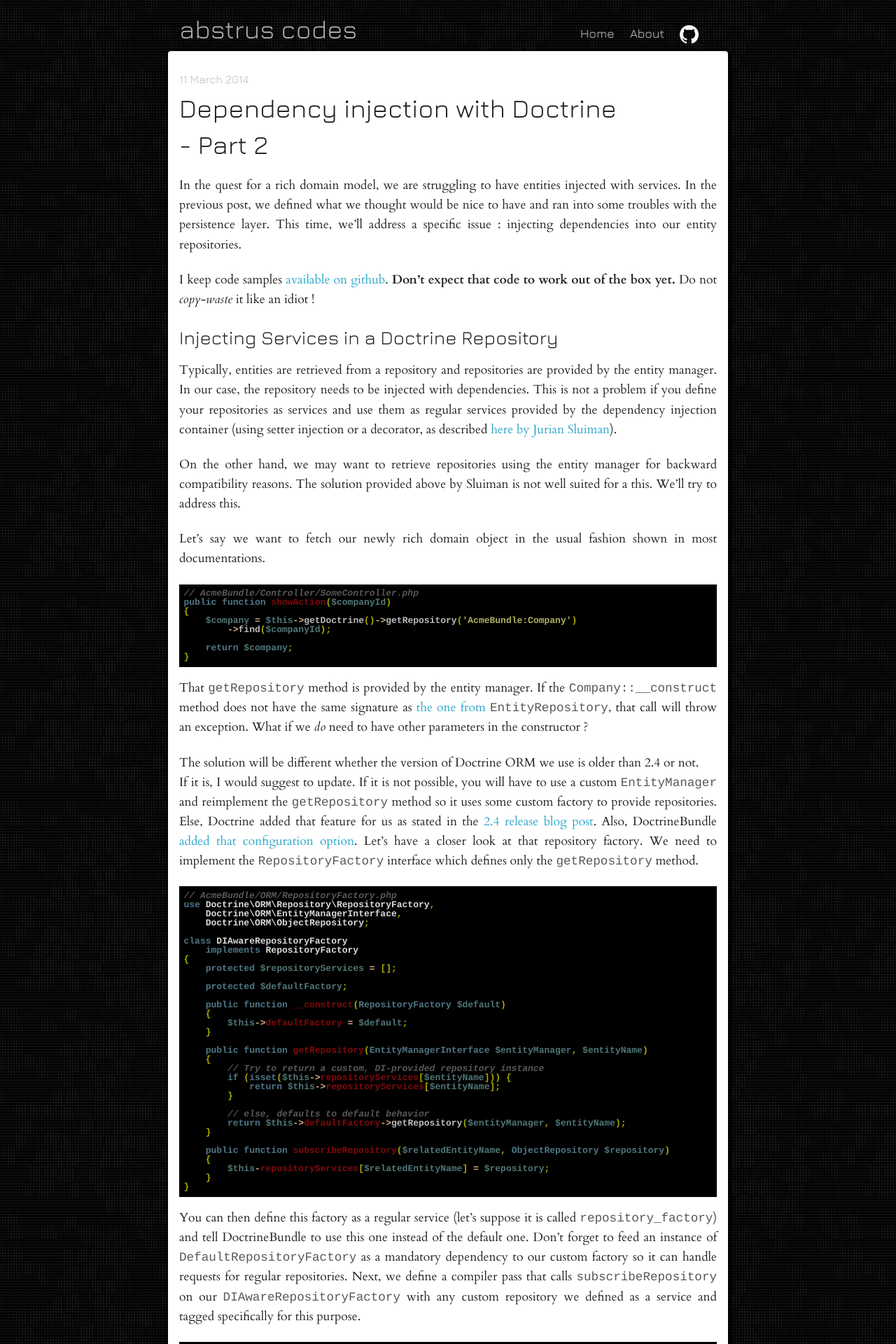
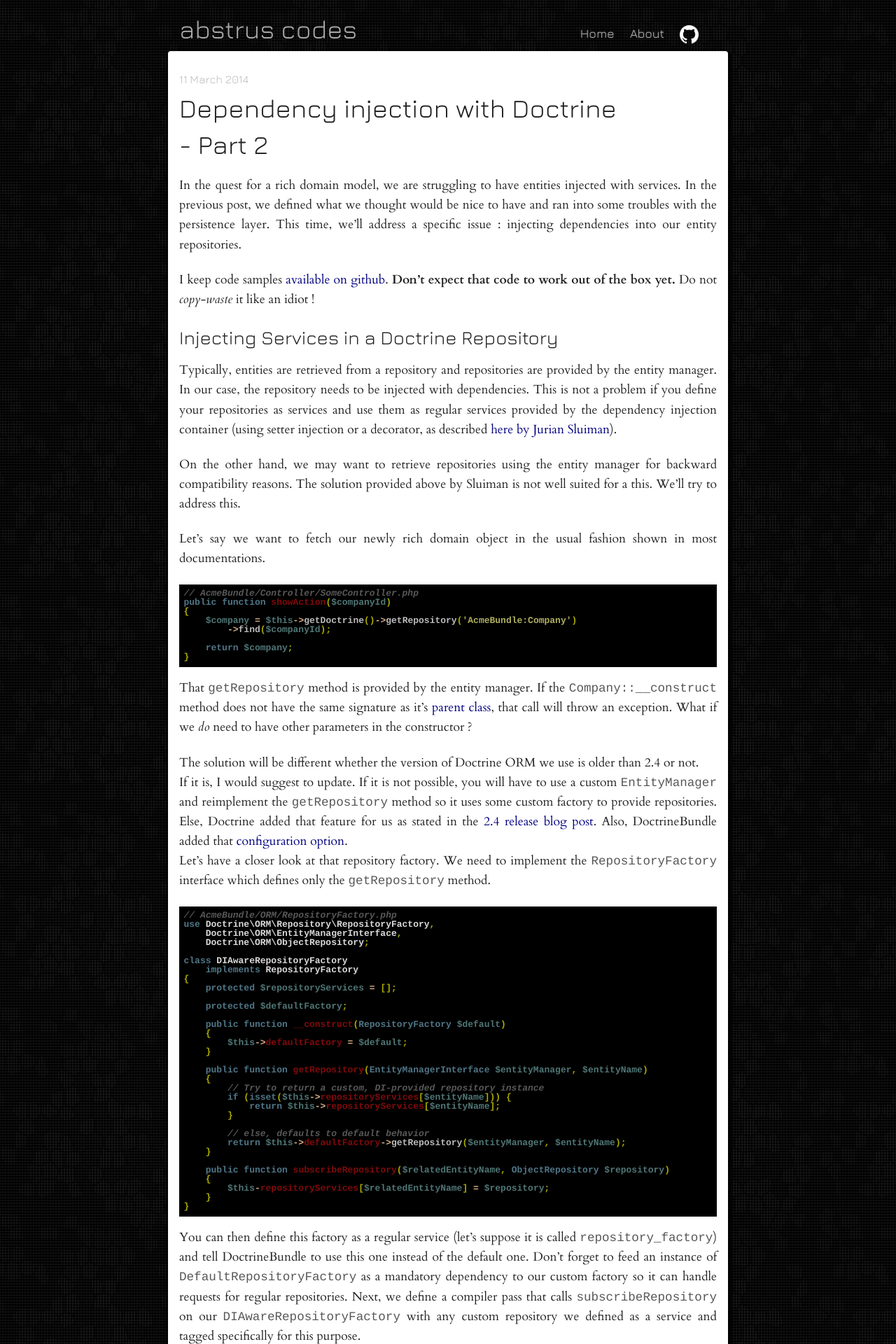
Before and after one commit to abstrus/abstrus.github.io, a Jekyll site: the page built from _posts/2014-03-11-dependency-injection-with-doctrine-part-2.md, in a window 1280 px wide. Shown: the top 1920 px of the page at 70% size. Built offline with Jekyll 4.4.1, drawn with Linux system fonts in a browser that asks for light colours; Markdown is read by kramdown in place of the engine named in the settings; comment, search, counter and statistics services are not loaded.

```diff
--- a/_config.yml
+++ b/_config.yml
@@ -9,7 +9,7 @@ meta:
 
 source:       .
 destination:  ./_site
-markdown:     redcarpet
+markdown:     kramdown
 pygments:     true
 permalink:    /:categories/:title.html
 future:       false
--- a/_posts/2014-03-11-dependency-injection-with-doctrine-part-2.md
+++ b/_posts/2014-03-11-dependency-injection-with-doctrine-part-2.md
@@ -8,7 +8,7 @@ In the previous post, we defined what we thought would be nice to have and ran
 into some troubles with the persistence layer.  This time, we'll address a specific issue :
 injecting dependencies into our entity repositories.
 
-I keep code samples [available on github](https://github.com/abstrus/AbstrusRichModelBundle).
+I keep code samples [available on github][github-richmodel]{:target="_blank"}.
 **Don't expect that code to work out of the box yet.**  Do not *copy-waste* it like an idiot !
 
 ## Injecting Services in a Doctrine Repository
@@ -16,8 +16,8 @@ I keep code samples [available on github](https://github.com/abstrus/AbstrusRich
 Typically, entities are retrieved from a repository and repositories are provided by the entity
 manager.  In our case, the repository needs to be injected with dependencies.  This is not a problem
 if you define your repositories as services and use them as regular services provided by the
-dependency injection container (using setter injection or a decorator, as described [here by Jurian
-Sluiman](https://juriansluiman.nl/article/142/dependency-injection-in-a-doctrine-repository)).
+dependency injection container (using setter injection or a decorator, as described
+[here by Jurian  Sluiman][sluiman-didoctrine]{:target="_blank"}).
 
 On the other hand, we may want to retrieve repositories using the entity manager for backward
 compatibility reasons.  The solution provided above by Sluiman is not well suited for a this.  We'll
@@ -38,20 +38,19 @@ public function showAction($companyId)
 {% endhighlight %}
 
 That `getRepository` method is provided by the entity manager.  If the `Company::__construct` method
-does not have the same signature as
-[the one from `EntityRepository`](http://www.doctrine-project.org/api/orm/2.4/source-class-Doctrine.ORM.EntityRepository.html#___construct), that call will throw an exception.  What if we
-*do* need to have other parameters in the constructor ?
+does not have the same signature as it's [parent class][api-entityrepository]{:target="_blank"},
+that call will throw an exception.  What if we *do* need to have other parameters in the constructor ?
 
 The solution will be different whether the version of Doctrine ORM we use is older than 2.4 or not.
 If it is, I would suggest to update.  If it is not possible, you will have to use a custom
 `EntityManager` and reimplement the `getRepository` method so it uses some custom factory to provide
 repositories.  Else, Doctrine added that feature for us as stated in the
-[2.4 release blog post](http://www.doctrine-project.org/2013/09/11/doctrine-2-4-released.html).
-Also, DoctrineBundle
-[added that configuration option](https://github.com/doctrine/DoctrineBundle/pull/204).  Let's have
-a closer look at that repository factory.  We need to implement the
-[`RepositoryFactory`](http://www.doctrine-project.org/api/orm/2.4/class-Doctrine.ORM.Repository.RepositoryFactory.html)
-interface which defines only the `getRepository` method.
+[2.4 release blog post][doctrine-release2.4]{:target="_blank"}.
+Also, DoctrineBundle added that
+[configuration option][github-doctrinebundle-repositoryfactory]{:target="_blank"}.
+Let's have  a closer look at that repository factory.  We need to implement the
+[`RepositoryFactory`][api-repositoryfactory]{:target="_blank"} interface which defines only the
+`getRepository` method.
 
 {% highlight php startinline %}
 // AcmeBundle/ORM/RepositoryFactory.php
@@ -151,8 +150,7 @@ a subscription to the `DIAwareRepositoryFactory`.  All those services will then
 the factory.
 
 For more details about service definition, using tags and about compiler passes, read some of the
-[Symfony Book](http://symfony.com/doc/current/book/index.html) and the
-[Symfony Cookbook](http://symfony.com/doc/current/cookbook/index.html).
+[Symfony Book][symfonybook]{:target="_blank"} and the [Symfony Cookbook][symfonycookbook]{:target="_blank"}.
 
 With this setup the custom repository should be accessible via
 `$this->getDoctrine()->getRepository('Acme\Model\Entity\Company')` as stated in the controller
--- a/assets/sass/_custom.scss
+++ b/assets/sass/_custom.scss
@@ -15,6 +15,9 @@ p {
   code {
     font-weight:        normal;
     color:              #585858;
+  }
+  a {
+    color:              #000080;
   }
 }
 
```
Also changed, not shown: other parts of _posts/2014-03-11-dependency-injection-with-doctrine-part-2.md (+14 -0 lines), _posts/2014-03-10-dependency-injection-with-doctrine-part-1.md (+38 -19 lines), _posts/2014-03-13-dependency-injection-with-doctrine-part-3.md (+38 -23 lines), assets/stylesheets/app.css.
